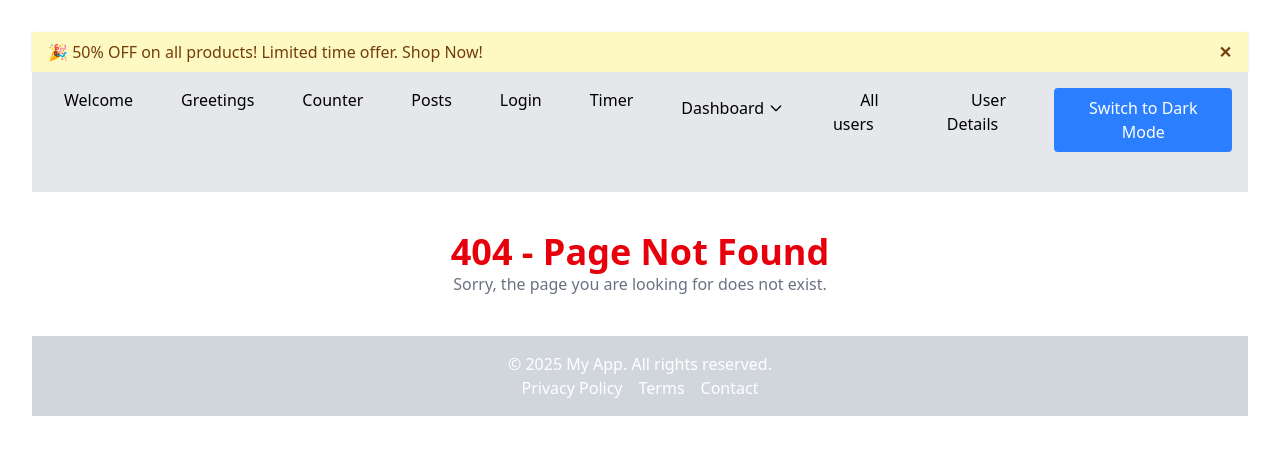
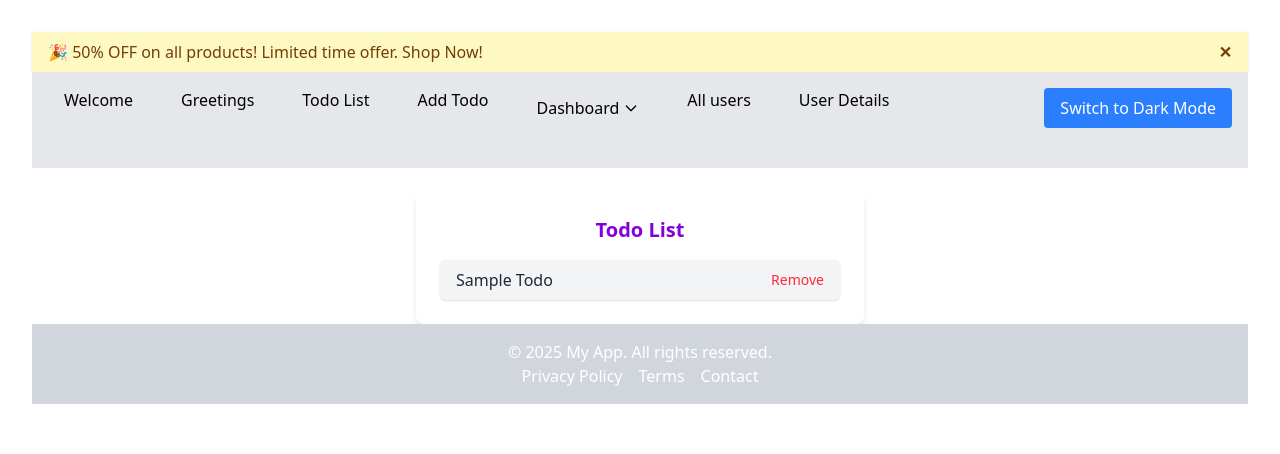
Before and after one commit to wahidKhan74/courser-3-products-hub, a React (Vite) app: page /todolist in a window 1280 px wide. Shown: the top 454 px of the page. Built offline with nearby package versions, Linux system fonts and the light colour scheme.

Commit message:
Added redux reducer combime

```diff
--- a/src/App.jsx
+++ b/src/App.jsx
@@ -4,7 +4,7 @@ import Header from './component/Header'
 import Footer from './component/Footer'
 import Navbar from './component/Navbar'
 import { ThemeProvider } from './component/ThemeContext';
-import store from './store';
+import store from './app/store';
 import { Provider } from 'react-redux'
 
 function App() {
--- a/src/store.js
+++ b/src/app/reducer/CounterReducer.js
@@ -1,15 +1,7 @@
-// create a Redux store
-import { createStore } from 'redux';
-
-//step 1: initial state
-const initialState = {
-    count: 0, // count of counter
-    products: [] // list of products
-};
-
+const initialCounterState = { count: 0 };
 //step2: reducer function
 // A function that returns new state based on current state and action
-function reducer(state = initialState, action) {
+function counterReducer(state=initialCounterState, action) {
     switch (action.type) {
         case 'INCREMENT':
             return {...state, count: state.count + 1 };
@@ -22,7 +14,4 @@ function reducer(state = initialState, action) {
     }
 }
 
-//step 3: create store
-const store = createStore(reducer);
-
-export default store;
+export default counterReducer;
--- /dev/null
+++ b/src/app/reducer/RootReducer.js
@@ -0,0 +1,11 @@
+import { combineReducers } from "redux";
+import todoListReduce from "./TodoReduce";
+import counterReducer from "./CounterReducer";
+
+const rootReducer = combineReducers({
+    todos: todoListReduce,
+    counter: counterReducer
+    // other reducers can be added here
+});
+
+export default rootReducer;
--- /dev/null
+++ b/src/app/reducer/TodoReduce.js
@@ -0,0 +1,15 @@
+
+const initialListState = [];
+// create a reduce function for managing todos
+const todoListReduce = (state =initialListState, action) => {
+    switch (action.type) {
+        case 'ADD_TODO':
+            return [...state, { id: Date.now(), text: action.payload }];
+        case 'REMOVE_TODO':
+            return state.filter(todo=> todo.id !== action.payload);
+        default:
+            return state;
+    }
+}
+
+export default todoListReduce;
--- /dev/null
+++ b/src/app/store.js
@@ -0,0 +1,15 @@
+// create a Redux store
+import { createStore } from 'redux';
+import rootReducer from './reducer/RootReducer';
+
+//step 1: initial state
+const initialState = {
+    counter: { count: 0 }, // count of counter
+    todos:[{ id: 1, text: 'Sample Todo', completed: false }] // list of todos
+};
+
+
+//step 3: create store
+const store = createStore(rootReducer, initialState);
+
+export default store;
--- a/src/component/Navbar.jsx
+++ b/src/component/Navbar.jsx
@@ -30,6 +30,8 @@ import { TheamContext } from './ThemeContext';
 import {useDispatch, useSelector} from 'react-redux';
 import PostDetails from './PostDetails';
 import ReduxCounter from './counter/ReduxCounter';
+import ListTodo from '../features/ListTodo';
+import AddTodo from '../features/AddTodo';
 
 const Navbar = () => {
 
@@ -43,7 +45,9 @@ const Navbar = () => {
     const { theme , toggleTheme } = useContext(TheamContext);
 
     // step4 : Get data store with count
-    const count = useSelector((state) => state.count);
+    const count = useSelector((state) => state.counter);
+    const todos = useSelector((state) => state.todos);
+
     // step5: Get dispatch function to dispatch actions
     const dispatch = useDispatch();
 
@@ -51,21 +55,27 @@ const Navbar = () => {
     const increment = () => dispatch({ type: 'INCREMENT' });
     const decrement = () => dispatch({ type: 'DECREMENT' });
     const reset = () => dispatch({ type: 'RESET_COUNTER' });
+    const addTodo = (todo) => dispatch({ type: 'ADD_TODO', payload: todo });
+    const removeTodo = (id) => dispatch({ type: 'REMOVE_TODO', payload: id });
 
     const routes = [
         { path: '/home', name: "Welcome", element: <Welcome name={name} age={age} /> },
         { path: '/greetings', name: "Greetings", element: <Greetings name={name} age={age} /> },
         // step7: Define routes
-        {
-            path: '/counter', name: "Counter",
-            element: <ReduxCounter  count={count} increment={increment} decrement={decrement} reset={reset}/>
-        },
+        // {
+        //     path: '/counter', name: "Counter",
+        //     element: <ReduxCounter  count={count} increment={increment} decrement={decrement} reset={reset}/>
+        // },
         // { path: '/counter', name: "Counter", element: <Counter /> },
         // { path: '/re-counter', name: "Re Counter", element: <ReCounter /> },
         // { path: '/basic', name: "Basic", element: <BasicForm /> },
-        { path: '/posts', name: "Posts", element: <PostDetails /> },
-        { path: '/login', name: "Login", element: <LoginForm /> },
-        { path: '/timer', name: "Timer", element: <Timer /> },
+        // { path: '/posts', name: "Posts", element: <PostDetails /> },
+        // { path: '/login', name: "Login", element: <LoginForm /> },
+        // { path: '/timer', name: "Timer", element: <Timer /> },
+
+        { path: '/todolist', name: "Todo List", element: <ListTodo todos={todos} removeTodo={removeTodo}/> },
+        { path: 'addtodo', name: "Add Todo", element: <AddTodo addTodo={addTodo} /> },
+
         {
             path: '/dashboard', name: "Dashboard",
             element: (<PrivateRoute>
--- /dev/null
+++ b/src/features/AddTodo.jsx
@@ -0,0 +1,38 @@
+// create an AddTodo component
+import { useState } from 'react';
+import { useDispatch } from 'react-redux';
+
+const AddTodo = ({addTodo}) => {
+
+    const [text, setText] = useState('');
+    const handleSubmit = (e) => {
+        e.preventDefault();
+        if (text.trim()) {
+            addTodo(text);
+            setText('');
+        }
+    };
+
+    return (
+        <div className="max-w-md mx-auto bg-white p-6 rounded-lg shadow-md mt-6">
+            <h2 className="text-xl font-semibold text-purple-700 mb-4">Add Todo</h2>
+            <form onSubmit={handleSubmit} className="flex flex-col sm:flex-row gap-3">
+                <input
+                type="text"
+                value={text}
+                onChange={(e) => setText(e.target.value)}
+                placeholder="Enter todo text"
+                className="flex-1 px-4 py-2 border border-gray-300 rounded-md focus:outline-none focus:ring-2 focus:ring-purple-500"
+                />
+                <button
+                type="submit"
+                className="bg-purple-600 text-white px-4 py-2 rounded-md hover:bg-purple-700 transition"
+                >
+                Add Todo
+                </button>
+            </form>
+            </div>
+    );
+}
+
+export default AddTodo;
--- /dev/null
+++ b/src/features/ListTodo.jsx
@@ -0,0 +1,28 @@
+// create a ListTodo component
+
+const ListTodo = ({todos, removeTodo}) => {
+
+    return (
+        <div className="max-w-md mx-auto bg-white p-6 rounded-lg shadow-md mt-6">
+            <h2 className="text-xl font-semibold text-purple-700 mb-4">Todo List</h2>
+            <ul className="space-y-3">
+                {todos.map((todo, index) => (
+                <li
+                    key={index}
+                    className="flex justify-between items-center bg-gray-100 px-4 py-2 rounded-md shadow-sm"
+                >
+                    <span className="text-gray-800">{todo.text}</span>
+                    <button
+                    onClick={() => removeTodo(todo.id)}
+                    className="text-red-500 hover:text-red-700 text-sm font-medium transition"
+                    >
+                    Remove
+                    </button>
+                </li>
+                ))}
+            </ul>
+            </div>
+    );
+}
+
+export default ListTodo;
```
